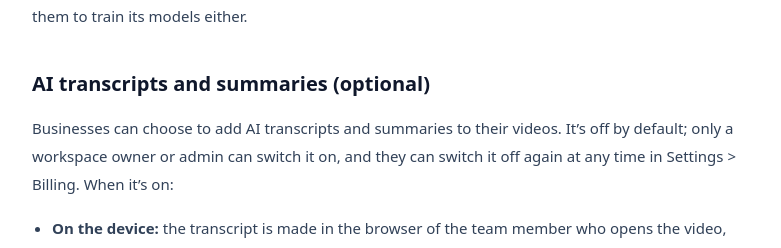
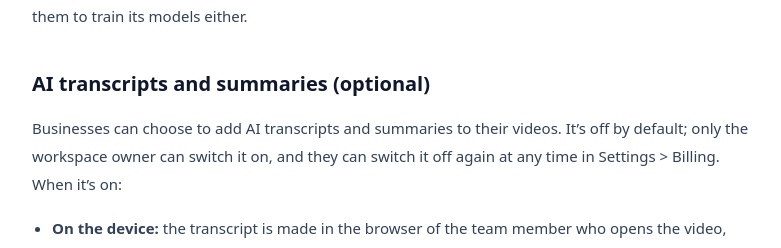
Before and after one commit to josiahlongfield-jpg/FRAMECAST, a Next.js app in the folder apps/web/: page /legal/privacy in a window 1280 px wide. Shown: the part 1587-1835 px from the top of the page, without its empty margins (248-1029 px from the left). Built offline with nearby package versions, Linux system fonts and the light colour scheme; no server answers.

Commit message:
Privacy: owner-only AI switch wording
Co-Authored-By: Claude Opus 5.5 (1M context) <noreply@anthropic.com>
Claude-Session: https://claude.ai/code/session_01P4tJ6w28EeQUWxeH5NAmsb

```diff
--- a/apps/web/src/app/legal/privacy/page.tsx
+++ b/apps/web/src/app/legal/privacy/page.tsx
@@ -61,7 +61,7 @@ export default function Page() {
 
       <h2>AI transcripts and summaries (optional)</h2>
       <p>
-        Businesses can choose to add AI transcripts and summaries to their videos. It&rsquo;s off by default; only a workspace owner or admin can switch it on, and
+        Businesses can choose to add AI transcripts and summaries to their videos. It&rsquo;s off by default; only the workspace owner can switch it on, and
         they can switch it off again at any time in Settings &gt; Billing. When it&rsquo;s on:
       </p>
       <ul>
```
